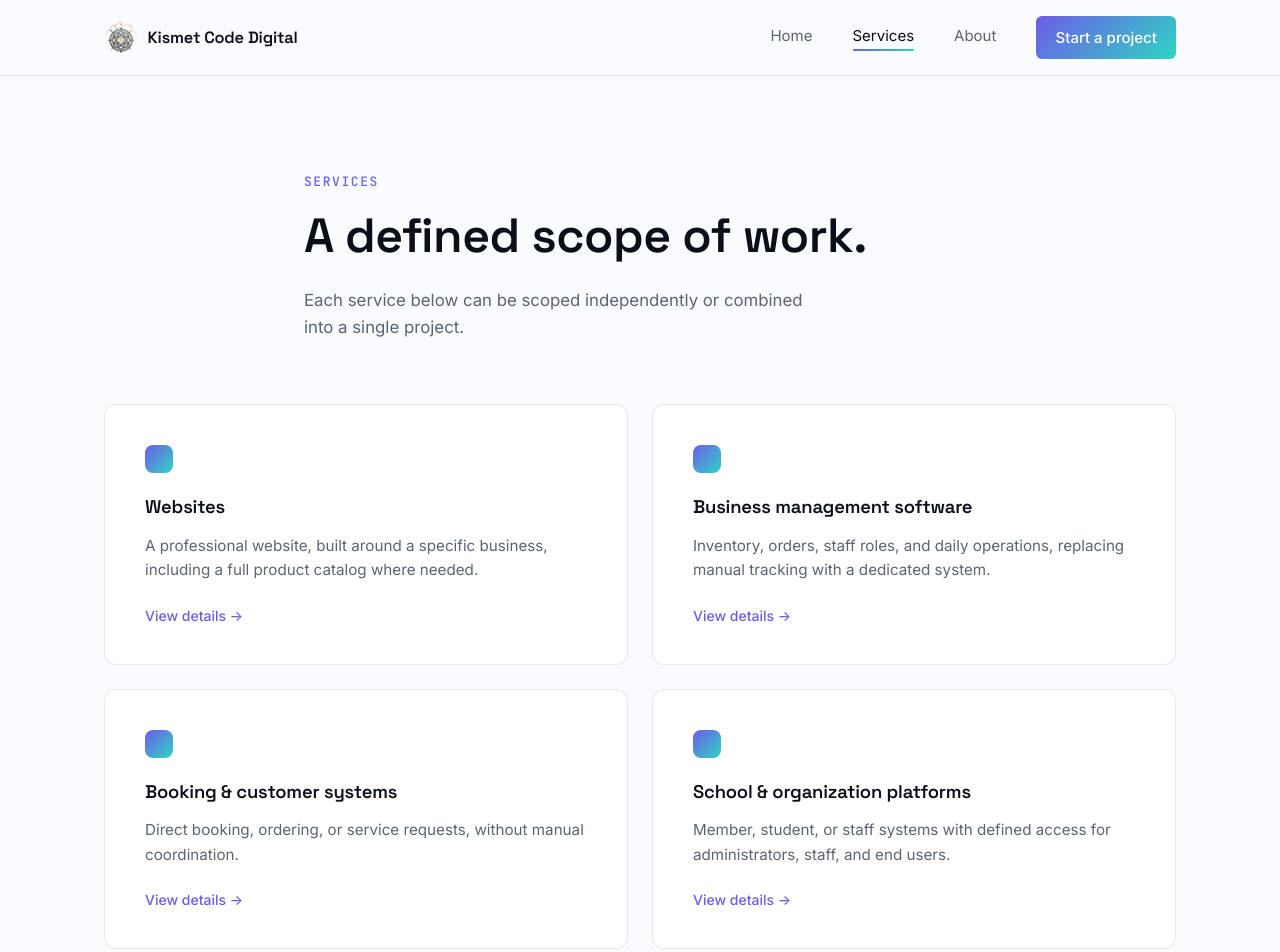
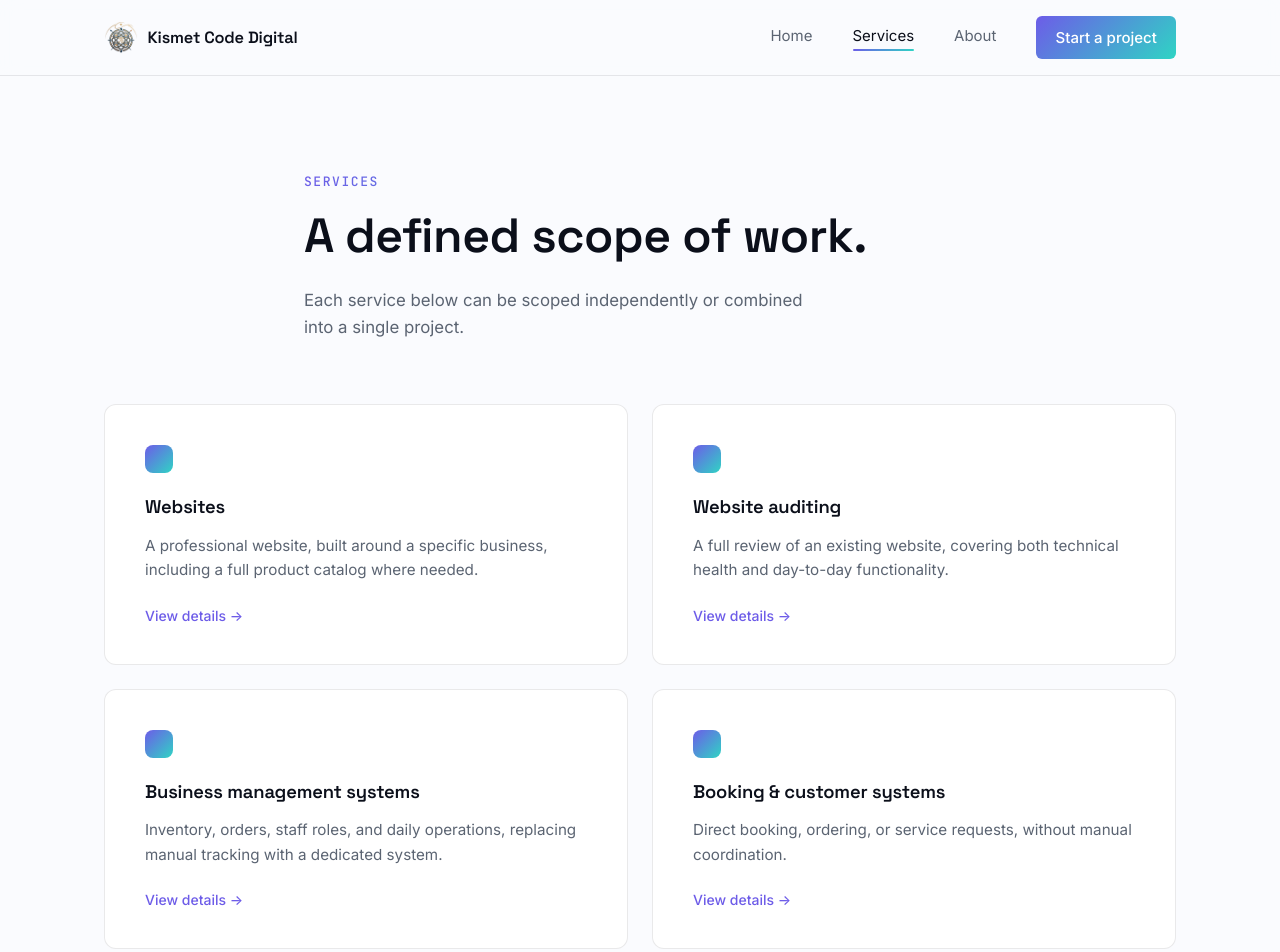
Before and after one commit to mystorebz/kismetcode, a React (Vite) app: page /services in a window 1280 px wide. Shown: the top 952 px of the page. Built offline with nearby package versions, Linux system fonts and the light colour scheme.

Commit message:
Update service titles and descriptions in Services.jsx

```diff
--- a/src/pages/Services.jsx
+++ b/src/pages/Services.jsx
@@ -17,10 +17,22 @@ const CORE = [
     ],
   },
   {
-    title: 'Business management software',
+    title: 'Website auditing',
+    body: 'A full review of an existing website, covering both technical health and day-to-day functionality.',
+    detail:
+      'A website audit examines a site from two directions: how it performs (page speed, mobile-friendliness, broken links, basic search visibility) and whether it is working the way it should day to day (correct hosting and domain setup, security, forms and features functioning as intended). The result is a clear report of what is working, what needs attention, and what to prioritize.',
+    capabilities: [
+      'Page speed and mobile-responsiveness review',
+      'Broken link and basic SEO check',
+      'Hosting, domain, and security configuration review',
+      'A prioritized list of recommended fixes',
+    ],
+  },
+  {
+    title: 'Business management systems',
     body: 'Inventory, orders, staff roles, and daily operations, replacing manual tracking with a dedicated system.',
     detail:
-      'Many businesses reach a point where spreadsheets and manual processes no longer scale. This service replaces that manual layer with software designed around the actual workflow, including staff permissions, reporting, and audit history.',
+      'Many businesses reach a point where spreadsheets and manual processes no longer scale. This service replaces that manual layer with a system designed around the actual workflow, including staff permissions, reporting, and audit history.',
     capabilities: [
       'Staff accounts with role-based access',
       'Inventory and stock level tracking',
@@ -41,7 +53,7 @@ const CORE = [
     ],
   },
   {
-    title: 'School & organization platforms',
+    title: 'School & organization systems',
     body: 'Member, student, or staff systems with defined access for administrators, staff, and end users.',
     detail:
       'Institutions such as schools, churches, and membership organizations require systems where different user types see different information. This service builds that structure with proper access control from the start.',
@@ -50,6 +62,18 @@ const CORE = [
       'Secure authentication per user type',
       'Record-keeping with audit history',
       'Reporting dashboards for oversight',
+    ],
+  },
+  {
+    title: 'Website management',
+    body: 'Ongoing updates, content changes, and maintenance for a website already in place.',
+    detail:
+      'Once a website launches, it requires periodic updates: new content, product changes, seasonal promotions, or general maintenance. This service covers ongoing management, so changes are handled without requiring in-house technical staff.',
+    capabilities: [
+      'Content and product updates',
+      'Routine maintenance and monitoring',
+      'Minor design and layout adjustments',
+      'Scheduled or on-demand update requests',
     ],
   },
   {
@@ -62,18 +86,6 @@ const CORE = [
       'Database design and data modeling',
       'Cloud hosting and scaling configuration',
       'Security review of existing systems',
-    ],
-  },
-  {
-    title: 'Website management',
-    body: 'Ongoing updates, content changes, and maintenance for a website already in place.',
-    detail:
-      'Once a website launches, it requires periodic updates: new content, product changes, seasonal promotions, or general maintenance. This service covers ongoing management, so changes are handled without requiring in-house technical staff.',
-    capabilities: [
-      'Content and product updates',
-      'Routine maintenance and monitoring',
-      'Minor design and layout adjustments',
-      'Scheduled or on-demand update requests',
     ],
   },
 ];
```
